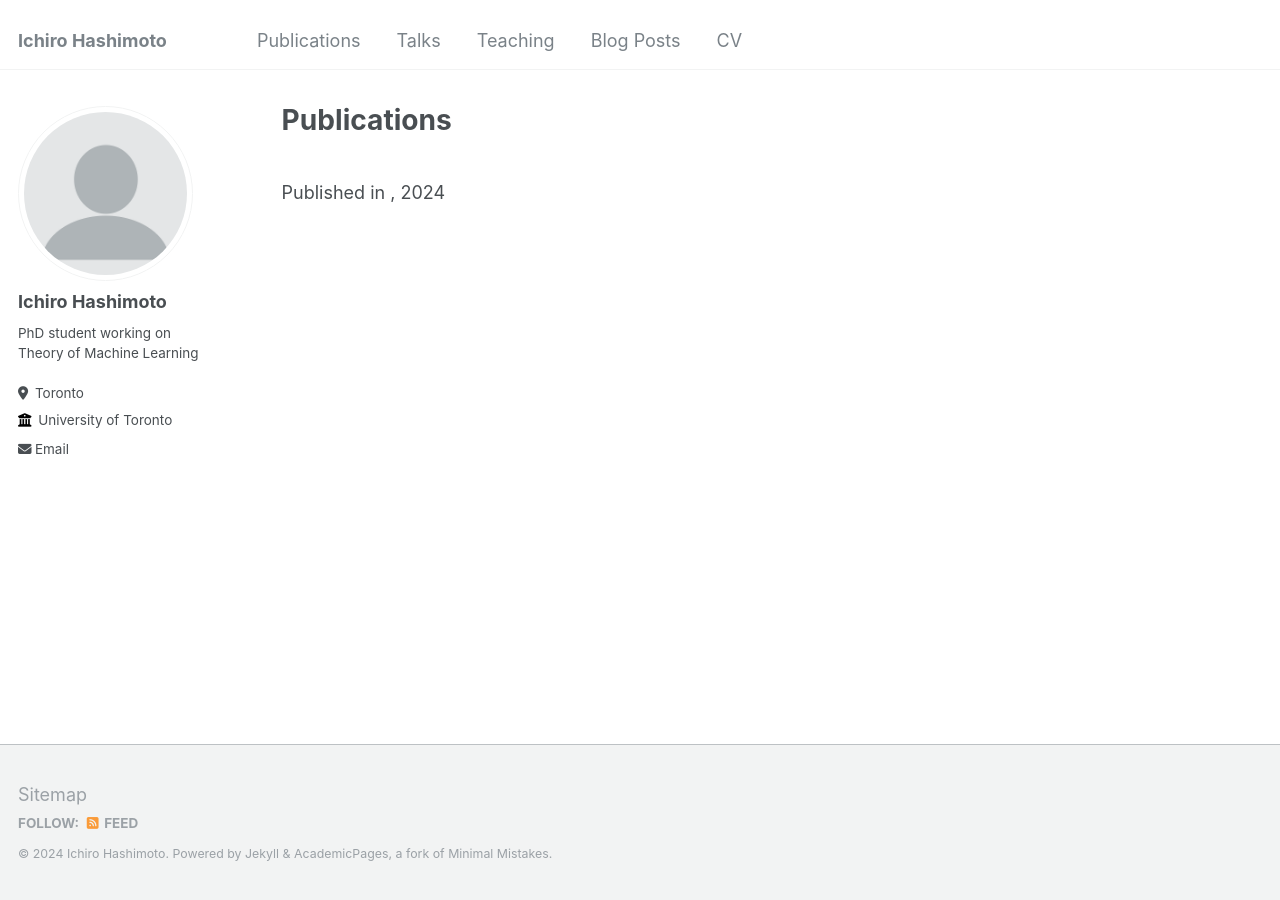
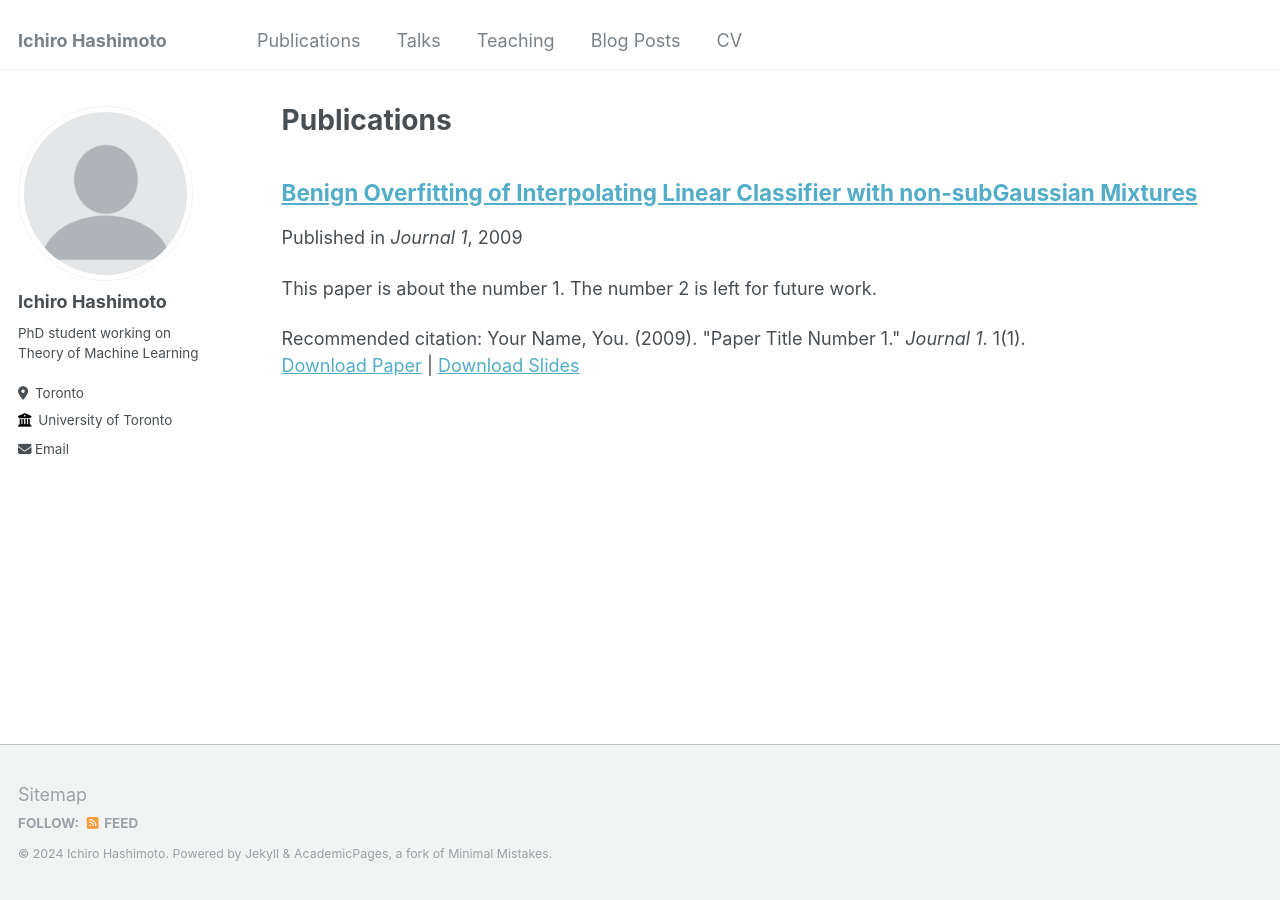
Before and after one commit to ichiro-h/ichiro-h.github.io, a Jekyll site: the page built from _pages/publications.md, in a window 1280 px wide. Built offline with Jekyll 4.4.1, drawn with Linux system fonts in a browser that asks for light colours.

Commit message:
Revert "publication update"
This reverts commit ca4d92ece35688f87079210197da08cfbb56f5ef.

```diff
--- a/_publications/2024-09-01-Benign Overfitting Linear Classifier.md
+++ b/_publications/2024-09-01-Benign Overfitting Linear Classifier.md
@@ -1,13 +1,13 @@
 ---
 title: "Benign Overfitting of Interpolating Linear Classifier with non-subGaussian Mixtures"
 collection: publications
-permalink: %/publication/2009-10-01-paper-title-number-1
-excerpt: 'This work establishes theoretical guarantee of benign overfitting of binary linear classification, identifies phase transition in over-paramtrized regime, and provides geometric intuition behind surprising phenomenon.'
-date: Coming soon
-venue: 'Coming soon'
-slidesurl: %'http://academicpages.github.io/files/slides1.pdf'
-paperurl: %'http://academicpages.github.io/files/paper1.pdf'
-citation: %'Your Name, You. (2009). &quot;Paper Title Number 1.&quot; <i>Journal 1</i>. 1(1).'
+permalink: /publication/2009-10-01-paper-title-number-1
+excerpt: 'This paper is about the number 1. The number 2 is left for future work.'
+date: 2009-10-01
+venue: 'Journal 1'
+slidesurl: 'http://academicpages.github.io/files/slides1.pdf'
+paperurl: 'http://academicpages.github.io/files/paper1.pdf'
+citation: 'Your Name, You. (2009). &quot;Paper Title Number 1.&quot; <i>Journal 1</i>. 1(1).'
 ---
 
 The contents above will be part of a list of publications, if the user clicks the link for the publication than the contents of section will be rendered as a full page, allowing you to provide more information about the paper for the reader. When publications are displayed as a single page, the contents of the above "citation" field will automatically be included below this section in a smaller font.
```
Also changed, not shown: 1 other file.
